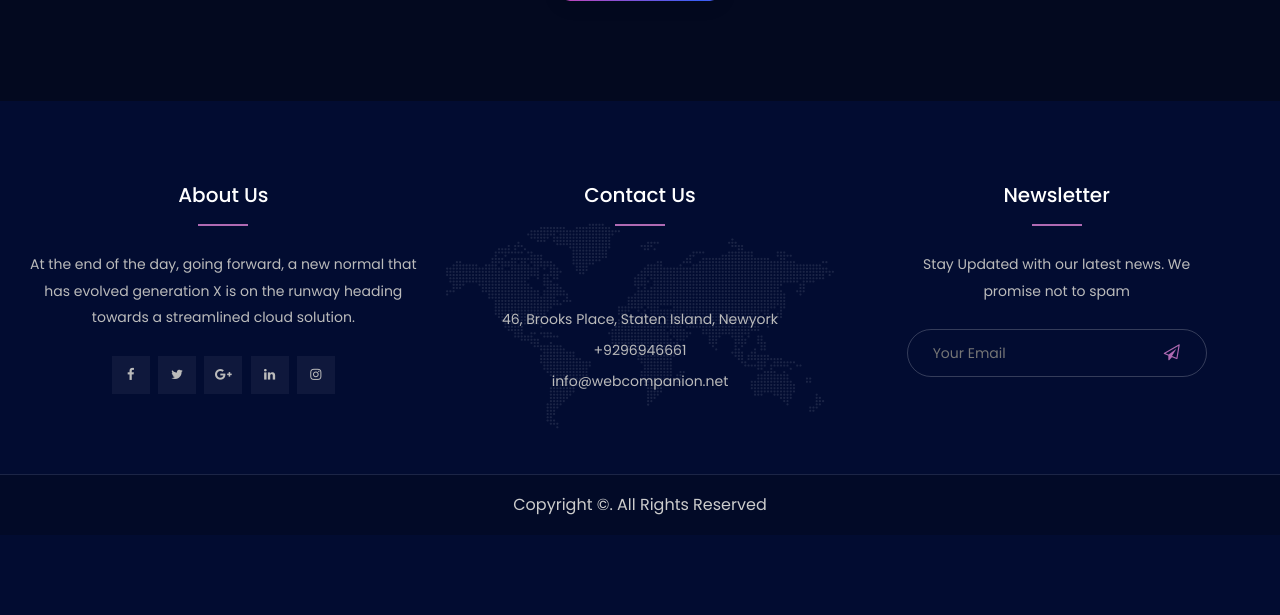
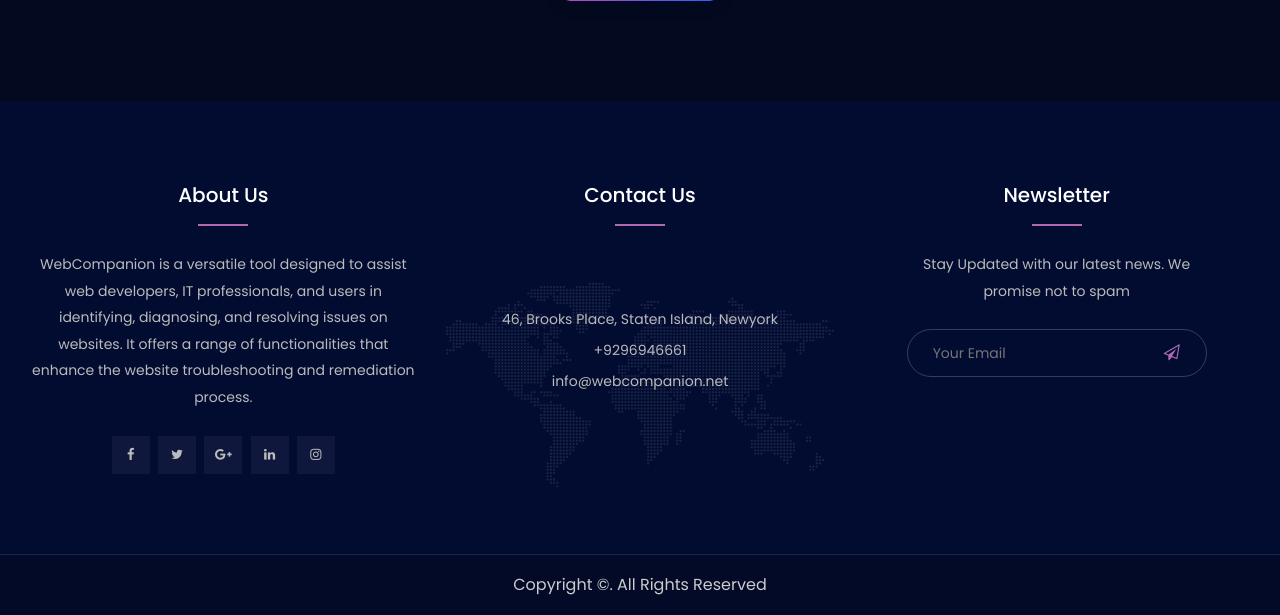
Before and after one commit to abiolashittu-org/webcompanion1, a Flask app: page /contact_us in a window 1280 px wide. Shown: the part 1052-1667 px from the top of the page. Before the commit the page ends 1567 px from the top, so only its background shows below. Run offline with Flask 3, Linux system fonts and the light colour scheme; some libraries are stand-ins or nearby versions; some web fonts are replaced.

Commit message:
html update

```diff
--- a/templates/contact-us.html
+++ b/templates/contact-us.html
@@ -201,7 +201,7 @@
                   <div class="footer-widget about-widget">
                      <h3 class="has-line-center">About Us</h3>
                      <div class="widget-content">
-                        <div class="text">At the end of the day, going forward, a new normal that has evolved generation X is on the runway heading towards a streamlined cloud solution. </div>
+                        <div class="text">WebCompanion is a versatile tool designed to assist web developers, IT professionals, and users in identifying, diagnosing, and resolving issues on websites. It offers a range of functionalities that enhance the website troubleshooting and remediation process. </div>
                            <ul class="social-links">
                               <li><a href="#"><span class="fa fa-facebook-f"></span></a></li>
                               <li><a href="#"><span class="fa fa-twitter"></span></a></li>
```
